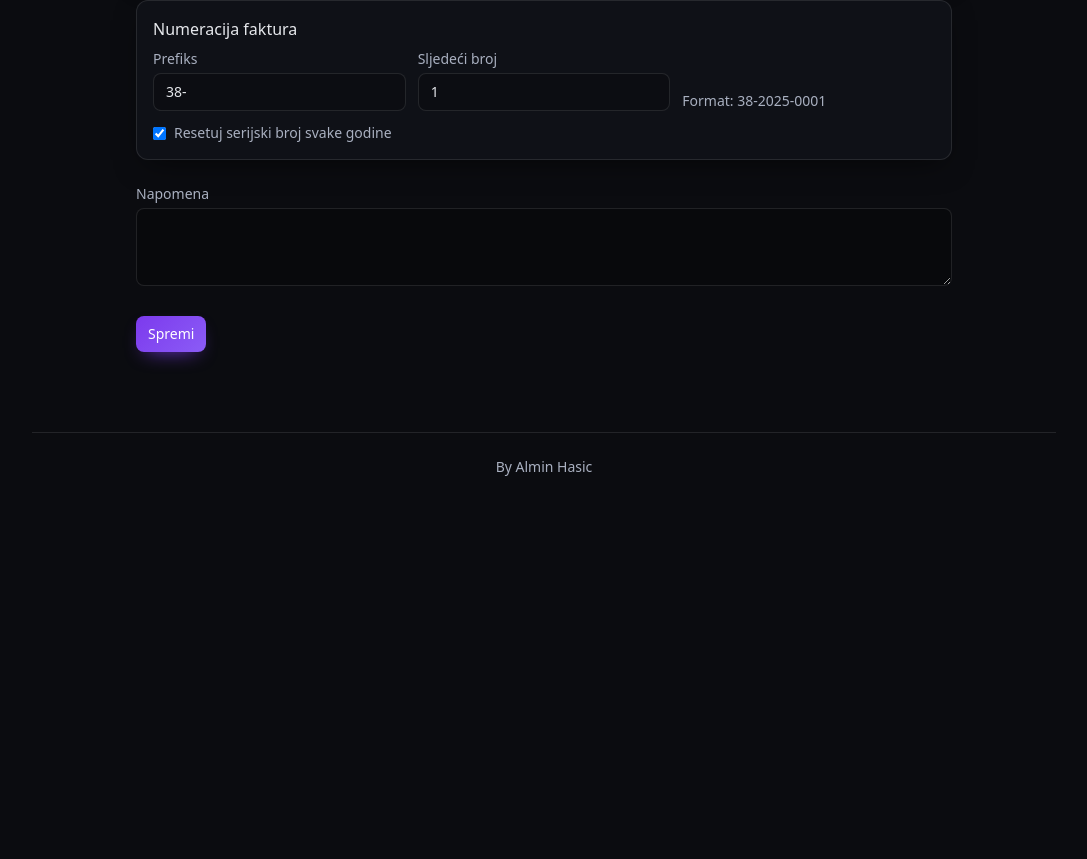
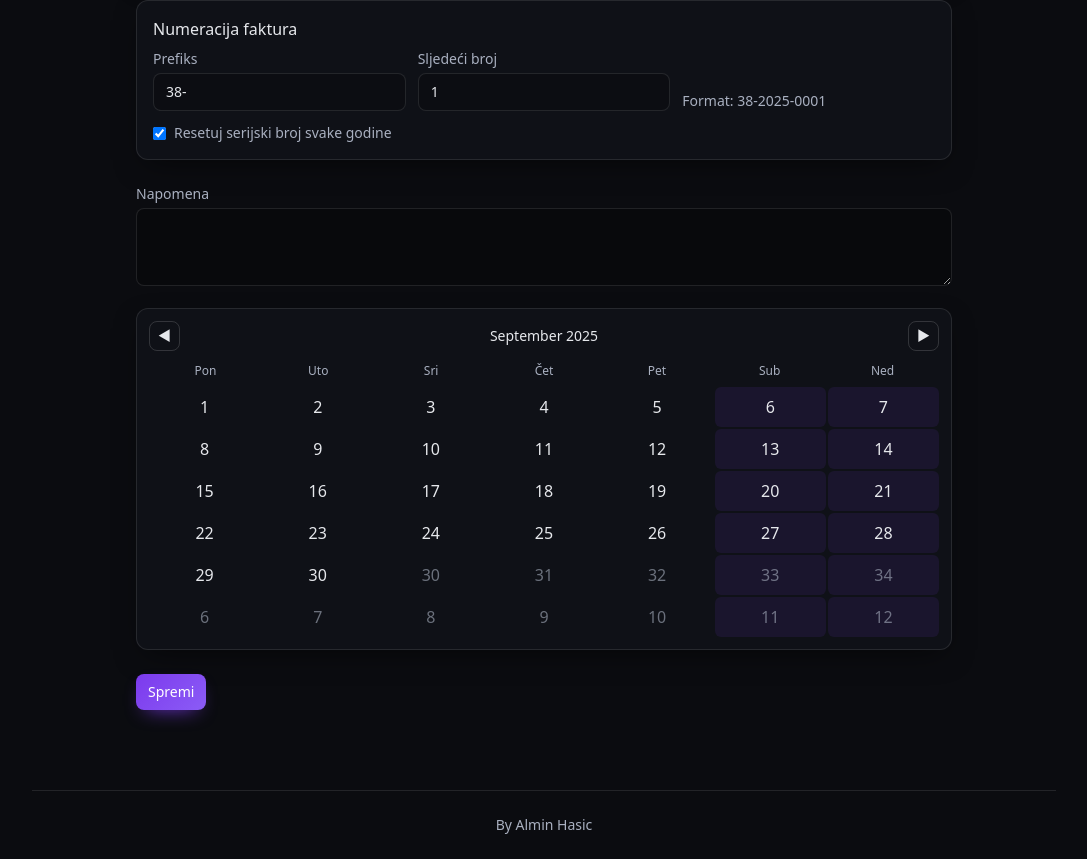
Before and after one commit to alminkey/invoice-maker, a Next.js app: page /invoices/new in a window 1280 px wide. Shown: the part 719-1578 px from the top of the page, without its empty margins (96-1183 px from the left). Before the commit the page ends 1220 px from the top, so only its background shows below. Built offline with nearby package versions, Linux system fonts and the light colour scheme.

Commit message:
feat: add modern calendar to New Invoice with weekend tint and month navigation

```diff
--- a/src/app/globals.css
+++ b/src/app/globals.css
@@ -70,6 +70,9 @@ body {
     @apply sticky top-0 z-40 backdrop-blur supports-[backdrop-filter]:bg-black/30 border-b border-white/10;
     background-image: linear-gradient(90deg, transparent, color-mix(in oklab, var(--accent-600) 18%, transparent), transparent);
   }
+  .calendar .weekend {
+    background-color: color-mix(in oklab, var(--accent-600) 10%, transparent);
+  }
   /* Improve readability for native select dropdowns */
   select.input {
     color-scheme: dark; /* ensure dark popups */
--- a/src/app/invoices/new/page.tsx
+++ b/src/app/invoices/new/page.tsx
@@ -5,6 +5,7 @@ import { useStore } from '@/store/useStore';
 import { Invoice, InvoiceItem, calcInvoiceTotal } from '@/lib/models';
 import { uid } from '@/lib/id';
 import { useI18n } from '@/lib/i18n';
+import Calendar from '@/components/Calendar';
 
 export default function NewInvoicePage() {
   const router = useRouter();
@@ -165,6 +166,10 @@ export default function NewInvoicePage() {
         <textarea className="input" rows={3} value={notes} onChange={(e)=>setNotes(e.target.value)} />
       </div>
 
+      <div className="mt-4">
+        <Calendar />
+      </div>
+
       <button onClick={onSave} className="mt-6 btn btn-primary">{t('save')}</button>
     </main>
   );
--- /dev/null
+++ b/src/components/Calendar.tsx
@@ -0,0 +1,85 @@
+"use client";
+import { useMemo, useState } from "react";
+
+type Props = { initial?: Date };
+
+export default function Calendar({ initial }: Props) {
+  const start = initial ?? new Date();
+  const [year, setYear] = useState<number>(start.getFullYear());
+  const [month, setMonth] = useState<number>(start.getMonth()); // 0-11
+
+  const { weeks, title } = useMemo(() => buildMatrix(year, month), [year, month]);
+
+  const prevMonth = () => {
+    const d = new Date(year, month - 1, 1);
+    setYear(d.getFullYear());
+    setMonth(d.getMonth());
+  };
+  const nextMonth = () => {
+    const d = new Date(year, month + 1, 1);
+    setYear(d.getFullYear());
+    setMonth(d.getMonth());
+  };
+
+  return (
+    <div className="calendar card p-3">
+      <div className="flex items-center justify-between mb-2">
+        <button className="btn btn-outline px-2 py-1" onClick={prevMonth} aria-label="Previous month">◀</button>
+        <div className="text-sm font-medium">{title}</div>
+        <button className="btn btn-outline px-2 py-1" onClick={nextMonth} aria-label="Next month">▶</button>
+      </div>
+      <div className="grid grid-cols-7 text-xs text-[var(--subtle)] mb-1">
+        {['Pon','Uto','Sri','Čet','Pet','Sub','Ned'].map((d)=> (
+          <div key={d} className="py-1 text-center">{d}</div>
+        ))}
+      </div>
+      <div className="grid grid-cols-7 gap-[2px]">
+        {weeks.map((w, wi)=> (
+          w.map((cell, ci)=> {
+            const isWeekend = cell.weekday === 5 || cell.weekday === 6; // 5=Sat,6=Sun in our Monday-based index
+            const inMonth = cell.inMonth;
+            const cls = `rounded-md text-center py-2 ${inMonth ? 'text-[var(--foreground)]' : 'text-[var(--subtle)]/60'} ${isWeekend ? 'weekend' : ''}`;
+            return <div key={`${wi}-${ci}`} className={cls}>{cell.day}</div>;
+          })
+        ))}
+      </div>
+    </div>
+  );
+}
+
+function buildMatrix(y: number, m: number) {
+  // Monday-based calendar
+  const first = new Date(y, m, 1);
+  const daysInMonth = new Date(y, m + 1, 0).getDate();
+  const firstWeekdayMon = (first.getDay() + 6) % 7; // 0..6 (Mon..Sun)
+  const cells: { day: number; inMonth: boolean; weekday: number }[] = [];
+
+  // previous month tail
+  const prevDays = firstWeekdayMon;
+  const prevMonthDays = new Date(y, m, 0).getDate();
+  for (let i = prevDays; i > 0; i--) {
+    const weekday = (prevDays - i) % 7;
+    cells.push({ day: prevMonthDays - i + 1, inMonth: false, weekday });
+  }
+  // current month
+  for (let d = 1; d <= daysInMonth; d++) {
+    const date = new Date(y, m, d);
+    const weekday = (date.getDay() + 6) % 7; // 0..6
+    cells.push({ day: d, inMonth: true, weekday });
+  }
+  // next month head to fill 42 cells (6 weeks)
+  while (cells.length % 7 !== 0) {
+    const idx = cells.length % 7;
+    cells.push({ day: cells.length, inMonth: false, weekday: idx });
+  }
+  while (cells.length < 42) {
+    const idx = cells.length % 7;
+    const last = cells.filter(c => c.inMonth).length;
+    cells.push({ day: (cells.length - (prevDays + daysInMonth) + 1), inMonth: false, weekday: idx });
+  }
+  const weeks: typeof cells[] = [];
+  for (let i = 0; i < cells.length; i += 7) weeks.push(cells.slice(i, i + 7));
+
+  const title = new Date(y, m, 1).toLocaleString(undefined, { month: 'long', year: 'numeric' });
+  return { weeks, title };
+}
```
